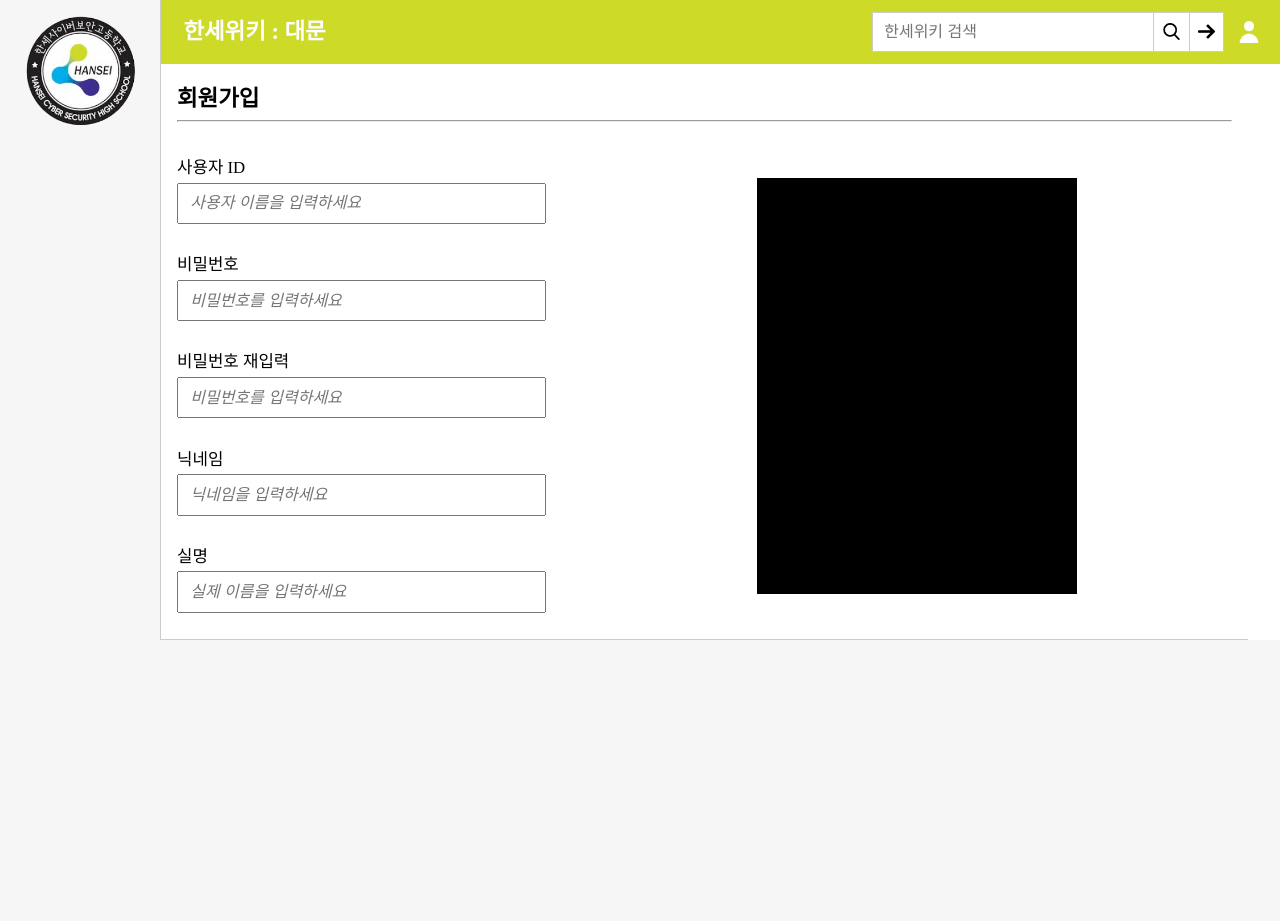
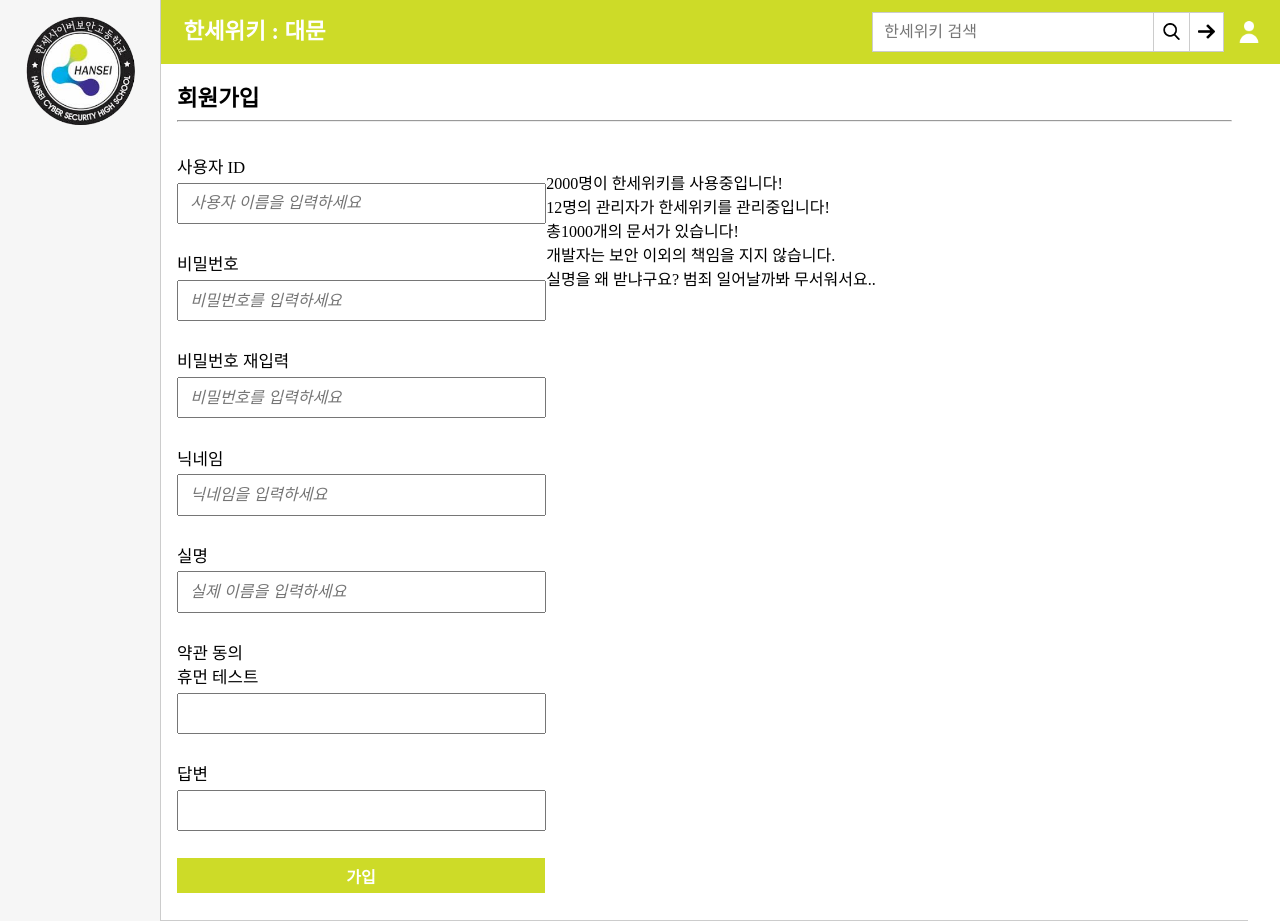
Before and after one commit to akat32/HanseWiki, a React (Create React App) app: page /signup in a window 1280 px wide. Before the commit the page ends 800 px from the top, so only its background shows below. Built offline with nearby package versions, Linux system fonts and the light colour scheme; no server answers.

Commit message:
add chkPerson & precautions

```diff
--- a/src/component/auth/Signup.scss
+++ b/src/component/auth/Signup.scss
@@ -17,13 +17,21 @@
             font-size: 1.05em;
             font-weight: 400;
         }
+        .accept {
+            background-color: #CDDB28;
+            width: 23em;
+            height: 2.2em;
+            border: 0;
+            font-size: 1em;
+            color: #fff;
+            font-weight: 600;
+            margin-bottom: 1.7em;
+        }
     }
     .precautions {
-        float: left;
         margin-top: 3em;
-        width: 20em;
+        width: 40em;
         height: 26em;
-        background-color: #000;
         margin-left: 20%;
     }
 }
--- a/src/component/auth/Signup.tsx
+++ b/src/component/auth/Signup.tsx
@@ -21,12 +21,21 @@ export const Signup = ()=> {
                 <input type = "text" placeholder = "닉네임을 입력하세요"/>
                 <p>실명</p>
                 <input type = "text" placeholder = "실제 이름을 입력하세요"/>
+                <p>약관 동의</p>
+                <div className = "chkPerson">
+                    <p>휴먼 테스트</p>
+                    <input readOnly/>
+                    <p>답변</p>
+                    <input type="text"/>
+                </div>
+                <button className = "accept">가입</button>
             </div>
             <div className = "precautions">
-
-            </div>
-            <div className = "chkPerson">
-
+                <p><span>2000</span>명이 한세위키를 사용중입니다!</p>
+                <p><span>12</span>명의 관리자가 한세위키를 관리중입니다!</p>
+                <p>총<span>1000</span>개의 문서가 있습니다!</p>
+                <p>개발자는 보안 이외의 책임을 지지 않습니다.</p>
+                <p>실명을 왜 받냐구요? 범죄 일어날까봐 무서워서요..</p>
             </div>
         </div>
     )
```
